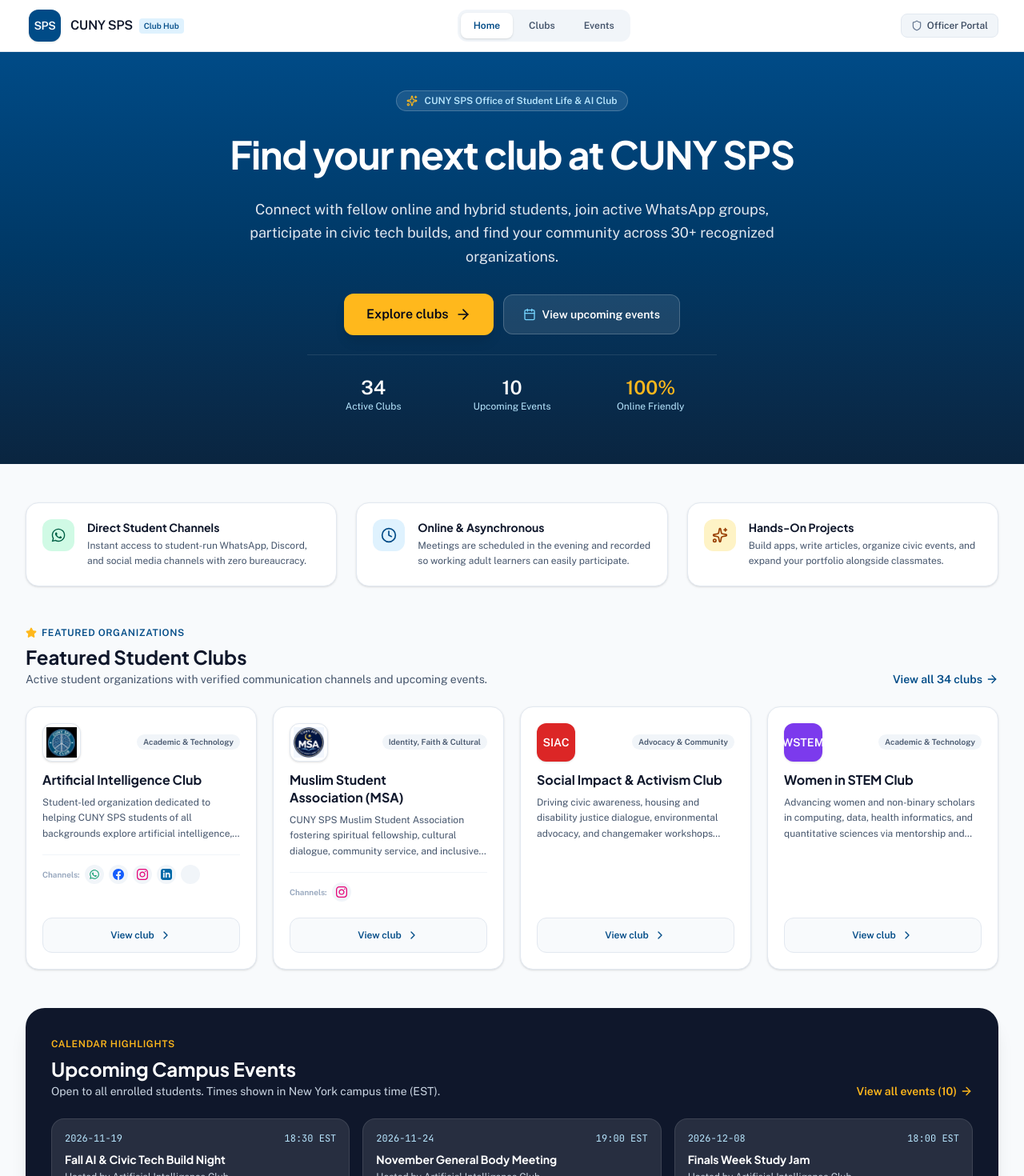
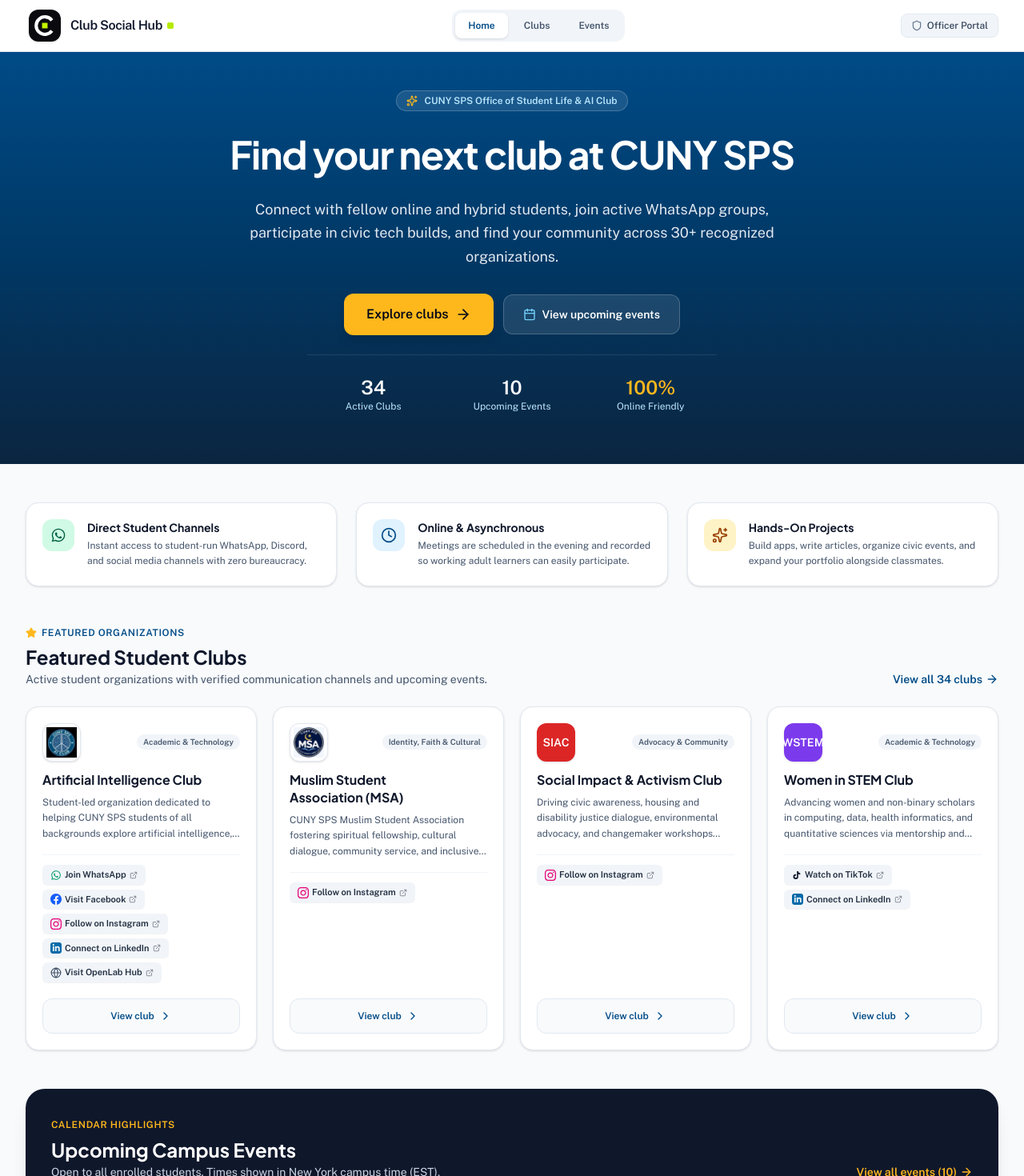
Before and after one commit to CunySPSAIClub/CunyClubSocial, a React (Vite) app: page / in a window 1280 px wide. Shown: the top 1470 px of the page at 80% size. Built offline with nearby package versions, Linux system fonts and the light colour scheme.

Commit message:
feat: preserve original Hub logo in header and render direct verified WhatsApp and social action buttons

```diff
--- a/src/components/StudentDiscoveryApp.tsx
+++ b/src/components/StudentDiscoveryApp.tsx
@@ -195,23 +195,25 @@ export function StudentDiscoveryApp({ onOpenPortal }: StudentDiscoveryAppProps)
             <button
               type="button"
               onClick={() => navigateTo('home')}
-              className="flex items-center gap-3 text-left cursor-pointer group focus-visible:outline-2 focus-visible:outline-[#004B87] rounded-lg p-1"
-              aria-label="CUNY SPS Club Discovery Home"
+              className="flex items-center gap-2.5 sm:gap-3 text-left cursor-pointer group focus-visible:outline-2 focus-visible:outline-[#004B87] rounded-lg p-1"
+              aria-label="CUNY SPS Club Social Hub Home"
             >
-              <div className="w-10 h-10 rounded-xl bg-[#004B87] flex items-center justify-center text-white font-bold text-sm tracking-tight shadow-sm group-hover:bg-[#003865] transition-colors">
-                SPS
-              </div>
+              <img
+                src="./club-social-hub-mark.svg"
+                alt="Club Social Hub logo"
+                className="w-9 h-9 sm:w-10 sm:h-10 rounded-xl shrink-0 shadow-sm transition-transform group-hover:scale-105"
+                width="40"
+                height="40"
+              />
               <div className="min-w-0">
-                <div className="flex items-center gap-2">
-                  <span className="font-bold text-slate-900 text-sm sm:text-base leading-tight tracking-tight">
-                    CUNY SPS
+                <div className="flex items-center gap-1.5">
+                  <span className="font-extrabold text-slate-900 text-sm sm:text-base leading-tight tracking-tight">
+                    Club Social Hub
                   </span>
-                  <span className="hidden sm:inline-flex px-1.5 py-0.5 text-[10px] font-semibold bg-sky-100 text-[#004B87] rounded">
-                    Club Hub
-                  </span>
+                  <span className="w-2 h-2 rounded-xs bg-[#B6EB00] shrink-0 inline-block" title="Official Hub"></span>
                 </div>
-                <p className="text-[11px] text-slate-500 truncate hidden xs:block">
-                  Student Life · AI Club Project
+                <p className="text-[11px] text-slate-500 truncate font-medium hidden xs:block">
+                  CUNY SPS · Student Life
                 </p>
               </div>
             </button>
@@ -498,22 +500,28 @@ export function StudentDiscoveryApp({ onOpenPortal }: StudentDiscoveryAppProps)
                         {club.description}
                       </p>
 
-                      {/* Channel Indicators */}
+                      {/* Direct Verified Channel Links */}
                       {club.channels.length > 0 && (
-                        <div className="mt-4 pt-3 border-t border-slate-100 flex items-center gap-1.5">
-                          <span className="text-[10px] font-semibold text-slate-400">Channels:</span>
+                        <div className="mt-4 pt-3 border-t border-slate-100 flex flex-wrap gap-1.5">
                           {club.channels.map((ch, i) => (
-                            <span
+                            <a
                               key={i}
-                              title={ch.actionLabel}
-                              className="w-6 h-6 rounded-full bg-slate-100 text-slate-700 flex items-center justify-center text-xs"
+                              href={ch.url}
+                              target="_blank"
+                              rel="noopener noreferrer"
+                              onClick={(e) => e.stopPropagation()}
+                              title={`${ch.actionLabel} (${ch.badge}) - Opens external link`}
+                              className="inline-flex items-center gap-1 px-2.5 py-1 rounded-md text-[11px] font-semibold bg-slate-100 hover:bg-slate-200 text-slate-800 transition-colors shadow-2xs"
                             >
                               {ch.platform === 'whatsapp' && <WhatsAppIcon className="w-3.5 h-3.5 text-emerald-600" />}
                               {ch.platform === 'tiktok' && <TikTokIcon className="w-3 h-3 text-slate-900" />}
                               {ch.platform === 'facebook' && <FacebookIcon className="w-3.5 h-3.5 text-blue-600" />}
                               {ch.platform === 'instagram' && <InstagramIcon className="w-3.5 h-3.5 text-pink-600" />}
                               {ch.platform === 'linkedin' && <LinkedInIcon className="w-3.5 h-3.5 text-sky-700" />}
-                            </span>
+                              {ch.platform === 'website' && <Globe className="w-3.5 h-3.5 text-slate-600" />}
+                              <span>{ch.actionLabel}</span>
+                              <ExternalLink className="w-2.5 h-2.5 opacity-60" />
+                            </a>
                           ))}
                         </div>
                       )}
@@ -722,33 +730,68 @@ export function StudentDiscoveryApp({ onOpenPortal }: StudentDiscoveryAppProps)
                         {club.description}
                       </p>
 
-                      {/* Available Channels Quick Preview */}
-                      <div className="mt-4 pt-3 border-t border-slate-100 flex items-center justify-between text-xs">
-                        <div className="flex items-center gap-1.5">
-                          {club.channels.length > 0 ? (
-                            club.channels.map((ch, idx) => (
-                              <span
-                                key={idx}
-                                title={`${ch.actionLabel} (${ch.badge})`}
-                                className="w-7 h-7 rounded-lg bg-slate-100 flex items-center justify-center text-slate-700"
-                              >
-                                {ch.platform === 'whatsapp' && <WhatsAppIcon className="w-4 h-4 text-emerald-600" />}
-                                {ch.platform === 'tiktok' && <TikTokIcon className="w-3.5 h-3.5 text-slate-900" />}
-                                {ch.platform === 'facebook' && <FacebookIcon className="w-4 h-4 text-blue-600" />}
-                                {ch.platform === 'instagram' && <InstagramIcon className="w-4 h-4 text-pink-600" />}
-                                {ch.platform === 'linkedin' && <LinkedInIcon className="w-4 h-4 text-sky-700" />}
-                                {ch.platform === 'website' && <Globe className="w-3.5 h-3.5 text-slate-600" />}
-                              </span>
-                            ))
-                          ) : (
-                            <span className="text-[11px] text-slate-400 italic">
-                              Direct contact via email
+                      {/* Direct Verified Social & Group Channels */}
+                      <div className="mt-4 pt-3 border-t border-slate-100 space-y-2">
+                        <div className="flex items-center justify-between text-[11px] text-slate-500 font-medium">
+                          <span className="font-semibold uppercase tracking-wider text-[10px] text-slate-400">
+                            {club.channels.length > 0 ? 'Verified Channels' : 'Social Channels'}
+                          </span>
+                          <span>{club.meetingSchedule.split('·')[0]}</span>
+                        </div>
+
+                        {club.channels.length > 0 ? (
+                          <div className="flex flex-wrap gap-1.5 pt-0.5">
+                            {club.channels.map((ch, idx) => {
+                              const isWhatsApp = ch.platform === 'whatsapp';
+                              const isTikTok = ch.platform === 'tiktok';
+                              const isFacebook = ch.platform === 'facebook';
+                              const isInstagram = ch.platform === 'instagram';
+                              const isLinkedIn = ch.platform === 'linkedin';
+
+                              const badgeStyle = isWhatsApp
+                                ? 'bg-emerald-600 hover:bg-emerald-700 text-white'
+                                : isTikTok
+                                ? 'bg-slate-900 hover:bg-black text-white'
+                                : isFacebook
+                                ? 'bg-blue-600 hover:bg-blue-700 text-white'
+                                : isInstagram
+                                ? 'bg-gradient-to-r from-purple-600 via-pink-600 to-amber-500 hover:opacity-90 text-white'
+                                : isLinkedIn
+                                ? 'bg-sky-700 hover:bg-sky-800 text-white'
+                                : 'bg-slate-800 hover:bg-slate-900 text-white';
+
+                              return (
+                                <a
+                                  key={idx}
+                                  href={ch.url}
+                                  target="_blank"
+                                  rel="noopener noreferrer"
+                                  onClick={(e) => e.stopPropagation()}
+                                  title={`${ch.actionLabel} (${ch.badge}) - Opens external link`}
+                                  className={`inline-flex items-center gap-1.5 px-2.5 py-1.5 rounded-lg text-xs font-semibold shadow-xs transition-all hover:scale-102 focus-visible:outline-2 ${badgeStyle}`}
+                                >
+                                  {isWhatsApp && <WhatsAppIcon className="w-3.5 h-3.5" />}
+                                  {isTikTok && <TikTokIcon className="w-3 h-3" />}
+                                  {isFacebook && <FacebookIcon className="w-3.5 h-3.5" />}
+                                  {isInstagram && <InstagramIcon className="w-3.5 h-3.5" />}
+                                  {isLinkedIn && <LinkedInIcon className="w-3.5 h-3.5" />}
+                                  {!isWhatsApp && !isTikTok && !isFacebook && !isInstagram && !isLinkedIn && (
+                                    <Globe className="w-3.5 h-3.5" />
+                                  )}
+                                  <span>{ch.actionLabel}</span>
+                                  <ExternalLink className="w-3 h-3 opacity-70" />
+                                </a>
+                              );
+                            })}
+                          </div>
+                        ) : (
+                          <div className="pt-0.5">
+                            <span className="inline-flex items-center gap-1.5 text-xs text-slate-400 italic">
+                              <Lock className="w-3 h-3 text-slate-400" />
+                              <span>No public links verified yet</span>
                             </span>
-                          )}
-                        </div>
-                        <span className="text-[11px] font-medium text-slate-500">
-                          {club.meetingSchedule.split('·')[0]}
-                        </span>
+                          </div>
+                        )}
                       </div>
                     </div>
 
@@ -1211,9 +1254,10 @@ export function StudentDiscoveryApp({ onOpenPortal }: StudentDiscoveryAppProps)
       <footer className="bg-white border-t border-slate-200 mt-16 py-8 px-4 sm:px-6 lg:px-8 text-xs text-slate-500">
         <div className="max-w-7xl mx-auto flex flex-col sm:flex-row items-center justify-between gap-4">
           <div className="flex items-center gap-2">
-            <span className="font-bold text-slate-900">CUNY SPS</span>
+            <img src="./club-social-hub-mark.svg" alt="Club Social Hub logo" className="w-5 h-5 rounded-md" width="20" height="20" />
+            <span className="font-bold text-slate-900">Club Social Hub</span>
             <span>·</span>
-            <span>Office of Student Life & Artificial Intelligence Club</span>
+            <span>CUNY SPS Office of Student Life & AI Club Project</span>
           </div>
 
           <div className="flex items-center gap-4">
--- a/src/data/clubDiscoveryData.ts
+++ b/src/data/clubDiscoveryData.ts
@@ -137,7 +137,15 @@ export const CLUBS_DATA: ClubDiscoveryItem[] = [
     "whoItWelcomes": "Welcomes Black students and allies across all degree programs to celebrate Black culture, foster leadership, and build supportive academic and social networks.",
     "accentColor": "#D97706",
     "isFeatured": false,
-    "channels": [],
+    "channels": [
+      {
+        "platform": "instagram",
+        "actionLabel": "Follow on Instagram",
+        "url": "https://www.instagram.com/cunysps_bsu",
+        "badge": "Verified Official Link",
+        "description": "Black Student Union event flyers, mixers, and community announcements."
+      }
+    ],
     "logoSource": "Initials fallback displayed; awaiting official club logo submission"
   },
   {
@@ -158,7 +166,7 @@ export const CLUBS_DATA: ClubDiscoveryItem[] = [
         "actionLabel": "Visit OpenLab Hub",
         "url": "https://openlab.sps.cuny.edu/groups/sps-book-club/",
         "badge": "Verified Official Link",
-        "description": "Official CUNY SPS OpenLab Book Club reading lists and monthly book selections."
+        "description": "SPS Book Club reading lists and monthly book discussions."
       }
     ],
     "logoUrl": "./club-logos/book-club.jpg",
@@ -212,7 +220,7 @@ export const CLUBS_DATA: ClubDiscoveryItem[] = [
         "actionLabel": "Visit OpenLab Hub",
         "url": "https://openlab.sps.cuny.edu/creative-writing-club/",
         "badge": "Verified Official Link",
-        "description": "Official CUNY SPS OpenLab Literary Arts & Publishing Society publication and workshop hub."
+        "description": "Literary Arts & Publishing Society publications and writer workshops."
       }
     ],
     "logoUrl": "./club-logos/creative-writing.png",
@@ -233,10 +241,10 @@ export const CLUBS_DATA: ClubDiscoveryItem[] = [
     "channels": [
       {
         "platform": "website",
-        "actionLabel": "Visit Official Directory",
-        "url": "https://sps.cuny.edu/student-services/student-life/student-clubs-and-organizations/delta-alpha-pi",
+        "actionLabel": "Visit Official Honor Society",
+        "url": "https://deltaalphapihonorsociety.org",
         "badge": "Verified Official Link",
-        "description": "Official CUNY SPS Delta Alpha Pi Honor Society page and chapter requirements."
+        "description": "Delta Alpha Pi International Honor Society official web resource."
       }
     ],
     "logoUrl": "./club-logos/delta-alpha-pi.jpg",
@@ -260,7 +268,7 @@ export const CLUBS_DATA: ClubDiscoveryItem[] = [
         "actionLabel": "Visit OpenLab Hub",
         "url": "https://openlab.sps.cuny.edu/disability-access-coalition/",
         "badge": "Verified Official Link",
-        "description": "Official CUNY SPS OpenLab portal for disability advocacy and accessibility resources."
+        "description": "Disability advocacy and accessibility resources on OpenLab."
       }
     ],
     "logoUrl": "./club-logos/disability-access.jpg",
@@ -278,7 +286,22 @@ export const CLUBS_DATA: ClubDiscoveryItem[] = [
     "whoItWelcomes": "Welcomes cinephiles, screenwriters, video creators, media studies majors, and anyone who loves discussing film, streaming, and television.",
     "accentColor": "#EA580C",
     "isFeatured": false,
-    "channels": [],
+    "channels": [
+      {
+        "platform": "tiktok",
+        "actionLabel": "Watch on TikTok",
+        "url": "https://www.tiktok.com/@cunyspsfilm",
+        "badge": "Verified Official Link",
+        "description": "Student short films, scene breakdowns, and cinema meetups."
+      },
+      {
+        "platform": "instagram",
+        "actionLabel": "Follow on Instagram",
+        "url": "https://www.instagram.com/cunyspsfilm",
+        "badge": "Verified Official Link",
+        "description": "Screening announcements, film festivals, and club updates."
+      }
+    ],
     "logoSource": "Initials fallback displayed; awaiting official club logo submission"
   },
   {
@@ -314,7 +337,7 @@ export const CLUBS_DATA: ClubDiscoveryItem[] = [
         "actionLabel": "Visit OpenLab Hub",
         "url": "https://openlab.sps.cuny.edu/groups/healthcare/",
         "badge": "Verified Official Link",
-        "description": "Official CUNY SPS OpenLab Healthcare community network for health administration scholars."
+        "description": "Healthcare administration student community on OpenLab."
       }
     ],
     "logoUrl": "./club-logos/hian.jpg",
@@ -379,11 +402,18 @@ export const CLUBS_DATA: ClubDiscoveryItem[] = [
     "isFeatured": false,
     "channels": [
       {
+        "platform": "linkedin",
+        "actionLabel": "Connect on LinkedIn",
+        "url": "https://www.linkedin.com/company/cuny-sps-melo",
+        "badge": "Verified Official Link",
+        "description": "MELO executive speaker series and entrepreneurial networking."
+      },
+      {
         "platform": "website",
         "actionLabel": "Visit OpenLab Hub",
         "url": "https://openlab.sps.cuny.edu/spsmelo/",
         "badge": "Verified Official Link",
-        "description": "Official CUNY SPS OpenLab MELO workspace for management leadership and entrepreneurship."
+        "description": "MELO community hub on CUNY SPS OpenLab."
       }
     ],
     "logoUrl": "./club-logos/melo.png",
@@ -487,11 +517,18 @@ export const CLUBS_DATA: ClubDiscoveryItem[] = [
     "isFeatured": false,
     "channels": [
       {
+        "platform": "instagram",
+        "actionLabel": "Follow on Instagram",
+        "url": "https://www.instagram.com/cunyspsphoto",
+        "badge": "Verified Official Link",
+        "description": "Monthly photo challenges and student gallery features."
+      },
+      {
         "platform": "website",
         "actionLabel": "Visit OpenLab Hub",
         "url": "https://openlab.sps.cuny.edu/photography-club/",
         "badge": "Verified Official Link",
-        "description": "Official CUNY SPS OpenLab Photography Club gallery showcase and monthly challenges."
+        "description": "Photography Club official showcase and virtual critique meetups."
       }
     ],
     "logoUrl": "./club-logos/photography-club.jpg",
@@ -515,7 +552,7 @@ export const CLUBS_DATA: ClubDiscoveryItem[] = [
         "actionLabel": "Visit OpenLab Hub",
         "url": "https://openlab.sps.cuny.edu/pride-club/",
         "badge": "Verified Official Link",
-        "description": "Official CUNY SPS OpenLab Pride Club space for community updates and pride events."
+        "description": "Pride Club community space for events and LGBTQIA+ advocacy."
       }
     ],
     "logoUrl": "./club-logos/pride-club.jpg",
@@ -539,7 +576,7 @@ export const CLUBS_DATA: ClubDiscoveryItem[] = [
         "actionLabel": "Visit OpenLab Hub",
         "url": "https://openlab.sps.cuny.edu/groups/psychology-club/",
         "badge": "Verified Official Link",
-        "description": "Official CUNY SPS OpenLab Psychology Club discussion space and networking circle."
+        "description": "Psychology Club discussion boards and academic networking."
       }
     ],
     "logoUrl": "./club-logos/psychology-club.png",
@@ -593,7 +630,7 @@ export const CLUBS_DATA: ClubDiscoveryItem[] = [
         "actionLabel": "Visit Official Honor Society",
         "url": "https://sigmabetadelta.org",
         "badge": "Verified Official Link",
-        "description": "Sigma Beta Delta International Honor Society in Business, Management, and Administration."
+        "description": "Sigma Beta Delta International Honor Society official portal."
       }
     ],
     "logoUrl": "./club-logos/sigma-beta-delta.webp",
@@ -611,7 +648,15 @@ export const CLUBS_DATA: ClubDiscoveryItem[] = [
     "whoItWelcomes": "Open to changemakers, student advocates, and community organizers passionate about housing justice, environmental action, disability rights, and civic advocacy.",
     "accentColor": "#DC2626",
     "isFeatured": true,
-    "channels": [],
+    "channels": [
+      {
+        "platform": "instagram",
+        "actionLabel": "Follow on Instagram",
+        "url": "https://www.instagram.com/cunysps_siac",
+        "badge": "Verified Official Link",
+        "description": "Civic initiatives, mutual aid drives, and policy advocacy."
+      }
+    ],
     "logoSource": "Initials fallback displayed; awaiting official club logo submission"
   },
   {
@@ -641,7 +686,15 @@ export const CLUBS_DATA: ClubDiscoveryItem[] = [
     "whoItWelcomes": "Dedicated to student veterans, active duty service members, reservists, military spouses, and civilian allies navigating academic and civilian transitions.",
     "accentColor": "#4B5563",
     "isFeatured": false,
-    "channels": [],
+    "channels": [
+      {
+        "platform": "facebook",
+        "actionLabel": "Visit Facebook",
+        "url": "https://www.facebook.com/cunyspsveterans",
+        "badge": "Verified Official Link",
+        "description": "Official CUNY SPS Student Veterans Organization Facebook page."
+      }
+    ],
     "logoSource": "Initials fallback displayed; awaiting official club logo submission"
   },
   {
@@ -671,7 +724,22 @@ export const CLUBS_DATA: ClubDiscoveryItem[] = [
     "whoItWelcomes": "Open to all women, non-binary students, and allies pursuing or interested in science, technology, engineering, mathematics, data analytics, and tech career pathways.",
     "accentColor": "#7C3AED",
     "isFeatured": true,
-    "channels": [],
+    "channels": [
+      {
+        "platform": "tiktok",
+        "actionLabel": "Watch on TikTok",
+        "url": "https://www.tiktok.com/@cunysps_wstem",
+        "badge": "Verified Official Link",
+        "description": "STEM tutorials, student project showcases, and tech tips."
+      },
+      {
+        "platform": "linkedin",
+        "actionLabel": "Connect on LinkedIn",
+        "url": "https://www.linkedin.com/company/cunysps-women-in-stem",
+        "badge": "Verified Official Link",
+        "description": "Women in STEM professional network and career panels."
+      }
+    ],
     "logoSource": "Initials fallback displayed; awaiting official club logo submission"
   },
   {
--- a/src/utils/brandAssets.ts
+++ b/src/utils/brandAssets.ts
@@ -2,9 +2,9 @@ export const STUDENT_LIFE_LOGO_URL = '/assets/aistudio/concept_idea_2_final-01_a
 export const AI_CLUB_LOGO_URL = '/assets/aistudio/c40622e2-7fb5-4f17-b219-706c74628073_ba47136b.jpg';
 export const MSA_CLUB_LOGO_URL = '/assets/aistudio/CUNY_SPS_MSA_Crescent_Badge_afa3c1dd.png';
 export const HUB_LOGO_SHEET_URL = '/assets/aistudio/Club_Social_Hub_-_Logo_Sheet_352913ad.jpg';
-export const HUB_MARK_SVG_URL = '/club-social-hub-mark.svg';
-export const HUB_LOCKUP_DARK_SVG_URL = '/club-social-hub-lockup-dark.svg';
-export const HUB_LOCKUP_LIGHT_SVG_URL = '/club-social-hub-lockup-light.svg';
+export const HUB_MARK_SVG_URL = './club-social-hub-mark.svg';
+export const HUB_LOCKUP_DARK_SVG_URL = './club-social-hub-lockup-dark.svg';
+export const HUB_LOCKUP_LIGHT_SVG_URL = './club-social-hub-lockup-light.svg';
 
 export const HUB_BRAND_PALETTE = [
   { name: 'Ink', hex: '#0B0B0F', role: 'Primary Dark Surface & Wordmark' },
```
